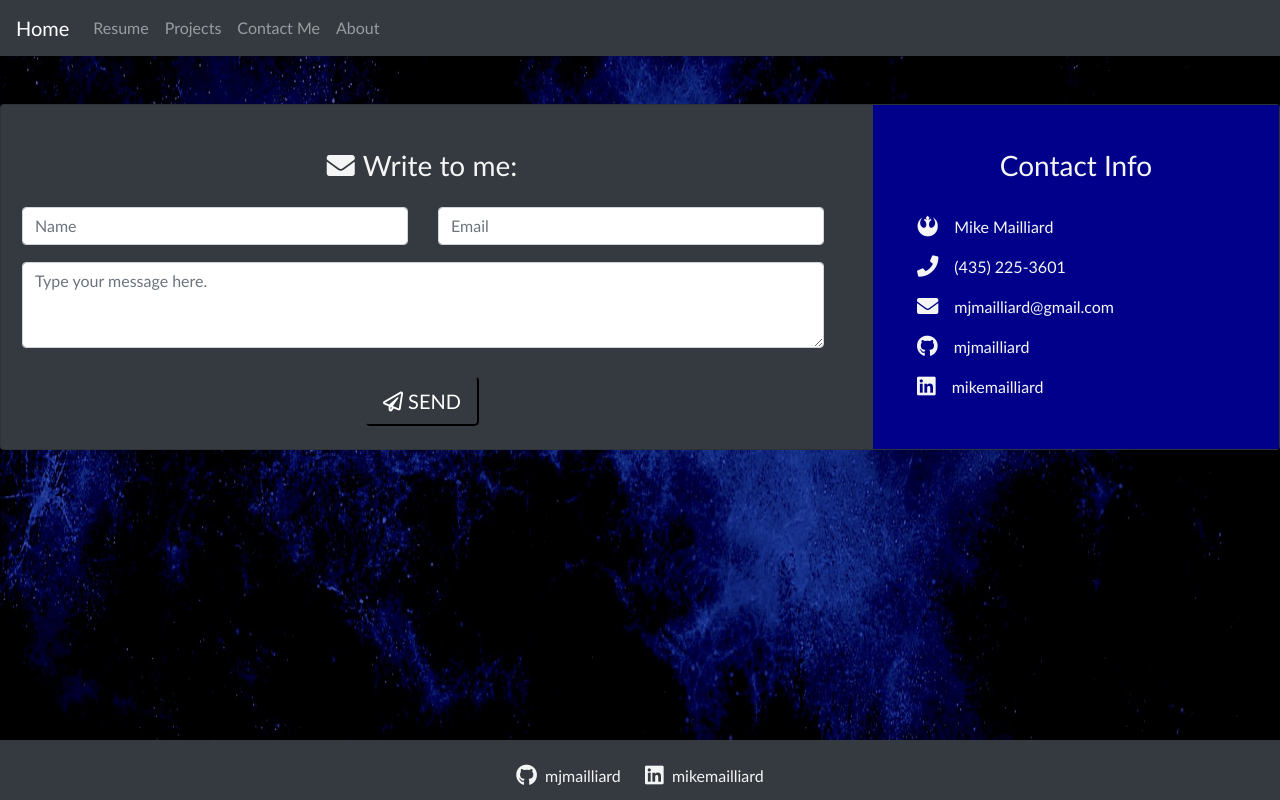
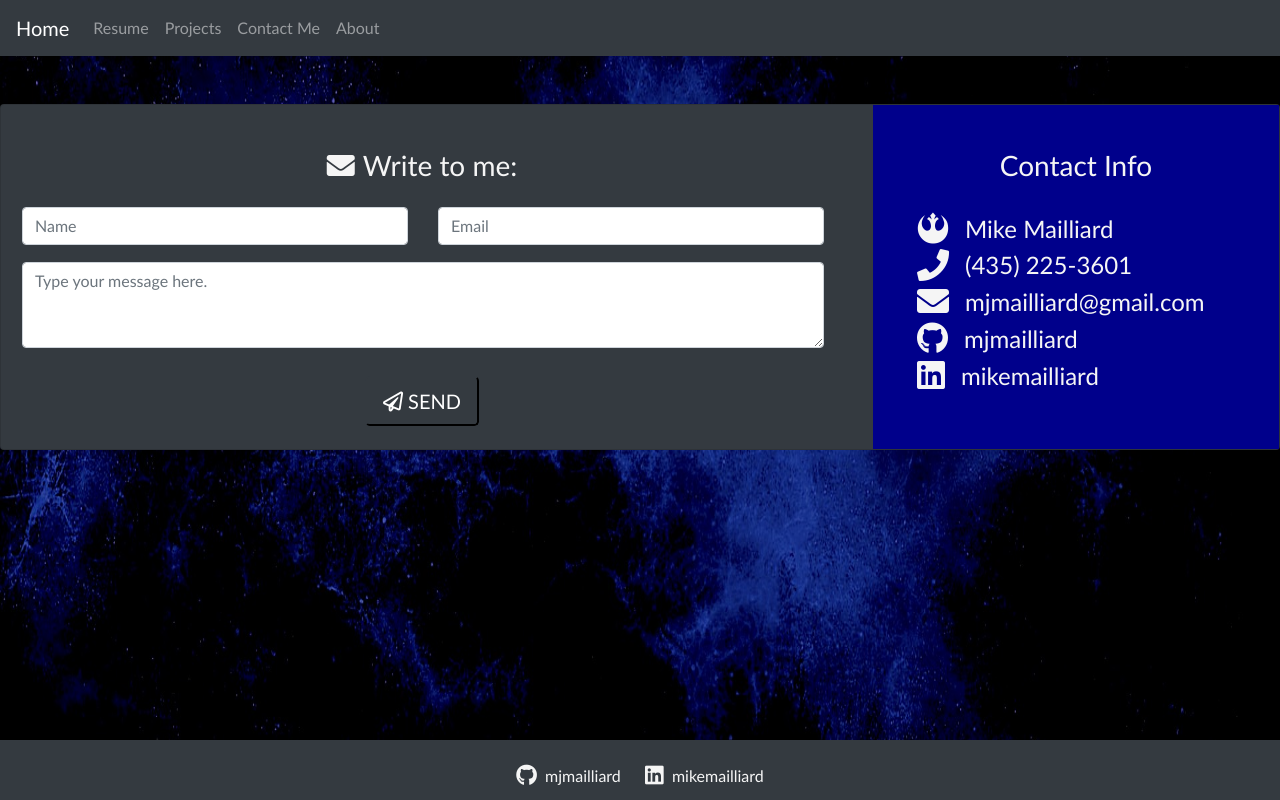
Before and after one commit to mjmailliard/Portfolio, a React (Create React App) app: page /contact in a window 1280 px wide. Built offline with nearby package versions, Linux system fonts and the light colour scheme.

Commit message:
added live link to ProjectCssMenu component

```diff
--- a/src/App.css
+++ b/src/App.css
@@ -67,6 +67,7 @@ button {
   text-align: right;
   color: rgb(128, 128, 128);
   font-style: italic;
+  margin-right: 20%;
 }
 .pdfViewer {
   width: 100vw;
@@ -216,6 +217,14 @@ textarea {
 .cssTeamsMenu:hover {
   margin-left: 110px;
 }
+.cssTeamsMenu:focus {
+  margin-left: 110px;
+  outline: none;
+}
+.cssTeamsMenu:focus-within {
+  margin-left: 110px;
+}
+
 .teamIconContainer {
   position: inherit;
   left: -110px;
@@ -239,6 +248,7 @@ textarea {
   cursor: pointer;
 }
 .teamImage {
+  margin: 20px;
   border-radius: 50%;
   width: 200px;
   border: 10px solid whitesmoke;
@@ -252,3 +262,13 @@ textarea {
   text-align: justify;
   font-weight: 500;
 }
+.maxWidthForText{
+
+  max-width: 50%;
+  min-width: 350px;
+  margin: auto;
+  padding: 20px;
+}
+.bottomPadding{
+  padding-bottom: 70px;
+}
--- a/src/Components/CssMenu.js
+++ b/src/Components/CssMenu.js
@@ -21,33 +21,34 @@ handleMenuClick = (e) => {
 }
     render() {
       return (
-          <div className="cssTeamsMenu"><label className="cssMenuTitle">TEAMS</label>
-            {/* <img src="/img/teams.png" className="menuTitle" alt="Teams Menu"/>  */}
+          <div className="cssTeamsMenu" tabIndex='0' >
+            <label className="cssMenuTitle">TEAMS</label>
+
               <table className="teamIconContainer">
                 <tbody>
                   <tr>
-                    <td><img onClick={e => this.handleMenuClick(e)} src="/img/utes.png" className="teamIcon" alt="Utes logo"/></td>
-                    <td><img onClick={e => this.handleMenuClick(e)} src="/img/byu.png" className="teamIcon" alt="BYU logo"/></td>
+                    <td><img tabIndex='0' onKeyPress={e => this.handleMenuClick(e)} onClick={e => this.handleMenuClick(e)} src="/img/utes.png" className="teamIcon" alt="Utes logo"/></td>
+                    <td><img tabIndex='0' onKeyPress={e => this.handleMenuClick(e)} onClick={e => this.handleMenuClick(e)} src="/img/byu.png" className="teamIcon" alt="BYU logo"/></td>
                   </tr>
                     <tr>
-                      <td><img onClick={e => this.handleMenuClick(e)} src="/img/ustate.png" className="teamIcon" alt="Utah State logo"/></td>
-                      <td><img onClick={e => this.handleMenuClick(e)} src="/img/weber.png" className="teamIcon" alt="Weber logo"/></td>
+                      <td><img tabIndex='0' onKeyPress={e => this.handleMenuClick(e)} onClick={e => this.handleMenuClick(e)} src="/img/ustate.png" className="teamIcon" alt="Utah State logo"/></td>
+                      <td><img tabIndex='0' onKeyPress={e => this.handleMenuClick(e)} onClick={e => this.handleMenuClick(e)} src="/img/weber.png" className="teamIcon" alt="Weber logo"/></td>
                     </tr>
                     <tr>
-                      <td><img onClick={e => this.handleMenuClick(e)} src="/img/bees.png" className="teamIcon" alt="Bees logo"/></td>
-                      <td><img onClick={e => this.handleMenuClick(e)} src="/img/jazz.png" className="teamIcon" alt="Jazz logo"/></td>
+                      <td><img tabIndex='0' onKeyPress={e => this.handleMenuClick(e)} onClick={e => this.handleMenuClick(e)} src="/img/bees.png" className="teamIcon" alt="Bees logo"/></td>
+                      <td><img tabIndex='0' onKeyPress={e => this.handleMenuClick(e)} onClick={e => this.handleMenuClick(e)} src="/img/jazz.png" className="teamIcon" alt="Jazz logo"/></td>
                     </tr>
                     <tr>
-                      <td><img onClick={e => this.handleMenuClick(e)} src="/img/stars.png" className="teamIcon" alt="Stars logo"/></td>
-                      <td><img onClick={e => this.handleMenuClick(e)} src="/img/real.png" className="teamIcon" alt="Real logo"/></td>
+                      <td><img tabIndex='0' onKeyPress={e => this.handleMenuClick(e)} onClick={e => this.handleMenuClick(e)} src="/img/stars.png" className="teamIcon" alt="Stars logo"/></td>
+                      <td><img tabIndex='0' onKeyPress={e => this.handleMenuClick(e)} onClick={e => this.handleMenuClick(e)} src="/img/real.png" className="teamIcon" alt="Real logo"/></td>
                     </tr>
                     <tr>
-                      <td><img onClick={e => this.handleMenuClick(e)} src="/img/nfl.png" className="teamIcon" alt="NFL logo"/></td>
-                      <td><img onClick={e => this.handleMenuClick(e)} src="/img/pac12.png" className="teamIcon" alt="PAC12 logo"/></td>
+                      <td><img tabIndex='0' onKeyPress={e => this.handleMenuClick(e)} onClick={e => this.handleMenuClick(e)} src="/img/nfl.png" className="teamIcon" alt="NFL logo"/></td>
+                      <td><img tabIndex='0' onKeyPress={e => this.handleMenuClick(e)} onClick={e => this.handleMenuClick(e)} src="/img/pac12.png" className="teamIcon" alt="PAC12 logo"/></td>
                     </tr>
                     <tr>
-                      <td><img onClick={e => this.handleMenuClick(e)} src="/img/mlb.png" className="teamIcon" alt="MLB logo"/></td>
-                      <td><img onClick={e => this.handleMenuClick(e)} src="/img/nba.png" className="teamIcon" alt="NBA logo"/></td>
+                      <td><img tabIndex='0' onKeyPress={e => this.handleMenuClick(e)} onClick={e => this.handleMenuClick(e)} src="/img/mlb.png" className="teamIcon" alt="MLB logo"/></td>
+                      <td><img tabIndex='0' onKeyPress={e => this.handleMenuClick(e)} onClick={e => this.handleMenuClick(e)} src="/img/nba.png" className="teamIcon" alt="NBA logo"/></td>
                     </tr>
                 </tbody>
               </table>
--- a/src/Pages/Contact.js
+++ b/src/Pages/Contact.js
@@ -147,40 +147,40 @@ export default class Contact extends Component {
                       <h3 className="my-4 pb-2">Contact Info</h3>
                       <ul className="text-lg-left list-unstyled ml-4">
                         <li>
-                          <p>
-                            <i className="fab fa-rebel pr-3 fa-lg" />Mike
-                            Mailliard
-                          </p>
+
+                            <h4><i className="fab fa-rebel pr-3 fa-lg" />Mike
+                            Mailliard</h4>
+
                         </li>
                         <li>
-                          <p>
-                            <i className="fas fa-phone pr-3 fa-lg" />(435)
-                            225-3601
-                          </p>
+
+                          <h4><i className="fas fa-phone pr-3 fa-lg" />(435)
+                            225-3601</h4>
+
                         </li>
                         <li>
-                          <p>
-                            <a href="mailto:mjmailliard@gmail.com">
+
+                          <h4> <a href="mailto:mjmailliard@gmail.com">
                               <i className="fas fa-envelope pr-3 fa-lg" />
                               mjmailliard@gmail.com
-                            </a>
-                          </p>
+                            </a></h4>
+
                         </li>
                         <li>
-                          <p>
-                            <a
+
+                          <h4> <a
                               href="https://github.com/mjmailliard/"
                               target="_blank"
                               rel="noopener noreferrer"
                             >
                               <i className="fab fa-github pr-3 fa-lg" />
                               mjmailliard
-                            </a>
-                          </p>
+                            </a></h4>
+
                         </li>
                         <li>
-                          <p>
-                            <a
+
+                          <h4>  <a
                               href="https://www.linkedin.com/in/mikemailliard/"
                               target="_blank"
                               rel="noopener noreferrer"
@@ -188,8 +188,8 @@ export default class Contact extends Component {
                               {" "}
                               <i className="fab fa-linkedin pr-3 fa-lg"> </i>
                               mikemailliard
-                            </a>
-                          </p>
+                            </a></h4>
+
                         </li>
                       </ul>
                     </div>
@@ -202,6 +202,8 @@ export default class Contact extends Component {
             </section>
             {/* <!-- Section: Contact v.3 --> */}
           </form>
+          <br/>
+          <br/>
         </Layout>
       </div>
     );
--- a/src/Pages/Projects.css
+++ b/src/Pages/Projects.css
@@ -7,5 +7,6 @@
 }
 .techsUsed{
     font-style: oblique;
-    font-size: smaller;
+    font-weight: 700
+    /* font-size: small; */
 }
--- a/src/Pages/Projects.js
+++ b/src/Pages/Projects.js
@@ -37,14 +37,15 @@ export default class Projects extends Component {
               {/* <!--Excerpt--> */}
               <div className="card-body pb-0">
                 <h4 className="font-weight-bold my-3">Wishlists</h4>
+                <p className="techsUsed">
+                  React.js, Hapi.js, Monk, MongoDB, CSS
+                </p>
                 <p className="grey-text">
                   This was my first real full-stack application. <br />
                   If you dip into the code, you'll be able to follow the roadmap
                   of my learning process.
                 </p>
-                <p className="techsUsed">
-                  React.js, Hapi.js, Monk, MongoDB, CSS
-                </p>
+
                 <a
                   href="https://adoring-knuth-8e3ec6.netlify.com"
                   target="_blank"
@@ -81,13 +82,14 @@ export default class Projects extends Component {
               {/* <!--Excerpt--> */}
               <div className="card-body pb-0">
                 <h4 className="font-weight-bold my-3">My Portfolio Site</h4>
+                 <p className="techsUsed">
+                  React.js, REST API's, Bootstrap, CSS
+                </p>
                 <p>
                   Look Familiar? I hope so... I had a lot of fun building this,
                   Don't forget to check out the Dad Jokes API on the About page.
                 </p>
-                <p className="techsUsed">
-                  React.js, REST API's, Bootstrap, CSS
-                </p>
+
                 <Link to="/" className="btn btn-dark btn-sm">
                   <i className="fas fa-link left" /> View project
                 </Link>{" "}
@@ -123,11 +125,12 @@ export default class Projects extends Component {
               {/* <!--Excerpt--> */}
               <div className="card-body pb-0">
                 <h4 className="font-weight-bold my-3">Potluck Planner</h4>
+                <p className="techsUsed">React.js, Firebase, CSS</p>
                 <p className="grey-text">
                   This was a nice little tutorial that I used as an introduction
                   to Firebase, React state and responsive web design.
                 </p>
-                <p className="techsUsed">React.js, Firebase, CSS</p>
+
                 <a
                   href="https://amazing-mcclintock-d2b830.netlify.com/"
                   target="_blank"
@@ -164,13 +167,14 @@ export default class Projects extends Component {
               {/* <!--Excerpt--> */}
               <div className="card-body pb-0">
                 <h4 className="font-weight-bold my-3">CSS Name Tag</h4>
+                <p className="techsUsed">CSS, HTML</p>
+
                 <p className="grey-text">
                   You might recognize this from the front page. <br />
                   I went a little further afterwards.
                   <br />
                   Check it out!
                 </p>
-                <p className="techsUsed">CSS, HTML</p>
                 <a href="/projects/nametag" className="btn btn-dark btn-sm">
                   <i className="fas fa-link left" /> View project
                 </a>{" "}
@@ -202,12 +206,12 @@ export default class Projects extends Component {
               {/* <!--Excerpt--> */}
               <div className="card-body pb-0">
                 <h4 className="font-weight-bold my-3">CSS Menu</h4>
+                <p className="techsUsed">CSS, HTML</p>
                 <p className="grey-text">
                   I designed and created this menu as part of an intern
                   experience. Coming soon, to a major sports website near you!
                   (I hope.)
                 </p>
-                <p className="techsUsed">CSS, HTML</p>
                 <Link to="/projects/cssmenu" className="btn btn-dark btn-sm">
                   <i className="fas fa-link left" /> View project
                 </Link>{" "}
--- a/src/Pages/Projects/ProjectCssMenu.js
+++ b/src/Pages/Projects/ProjectCssMenu.js
@@ -19,20 +19,21 @@ export default class ProjectCssMenu extends Component {
       <div>
         <Layout>
           <CssMenu changeLogo={e => this.handleChangeLogo(e)} />
-          <h1>CSS Menu</h1>
-          <p>
-            I created this menu (on the left) for a sports website.
-            <br />
-            The team links were taking up a large portion of the screen.
-            <br />
-            With this menu, the links are easier to use and allow more content
-            to
-            <br />
-            be included on the page.
-            <br />
-            Selecting an icon will display it's image on the screen <br />
-          </p>
-          <img src={this.state.teamLogo} className="teamImage" alt="" />
+            <div className='bottomPadding'>
+            <h1>CSS Menu</h1>
+            <p className="maxWidthForText">
+              <h6>I created this menu (on the left) for <a href="http://www.1280thezone.com/" target="_blank" rel="noopener noreferrer"><h5><i>The Zone Sports Network.</i></h5></a></h6>
+
+              The team links were taking up a large portion of the screen.
+              With this menu, the links are easier to use and allow more content
+              to be included on the page.
+              <br />
+              (Selecting an icon will display it's image on the screen )
+            </p>
+            <img src={this.state.teamLogo} className="teamImage" alt="" />
+            <h4>See the code live at <a href="http://www.1280thezone.com/" target="_blank" rel="noopener noreferrer">1280thezone.com</a></h4>
+          </div>
+
         </Layout>
       </div>
     );
--- a/src/Pages/Projects/ProjectNameTag.js
+++ b/src/Pages/Projects/ProjectNameTag.js
@@ -36,10 +36,10 @@ export default class ProjectNameTag extends Component {
           <p>
             I was given an assignment to create a "pixel-perfect" copy of a name
             tag using nothing but HTML and CSS.
-            <br />
+            <p className="techsUsed">
             As my gift to you, I've also added the ability to customize it and
             download your very own copy!
-            <br />
+            </p>
           </p>
 
           <div id="nameTagProject" className="nameTagProject">
@@ -55,7 +55,7 @@ export default class ProjectNameTag extends Component {
             </div>
           </div>
           <br />
-
+Type your name here: <br/>
           <input
             type="text"
             className="nameTagInput"
```
Also changed, not shown: 1 other file (tests, documents, lock files or other folders).
